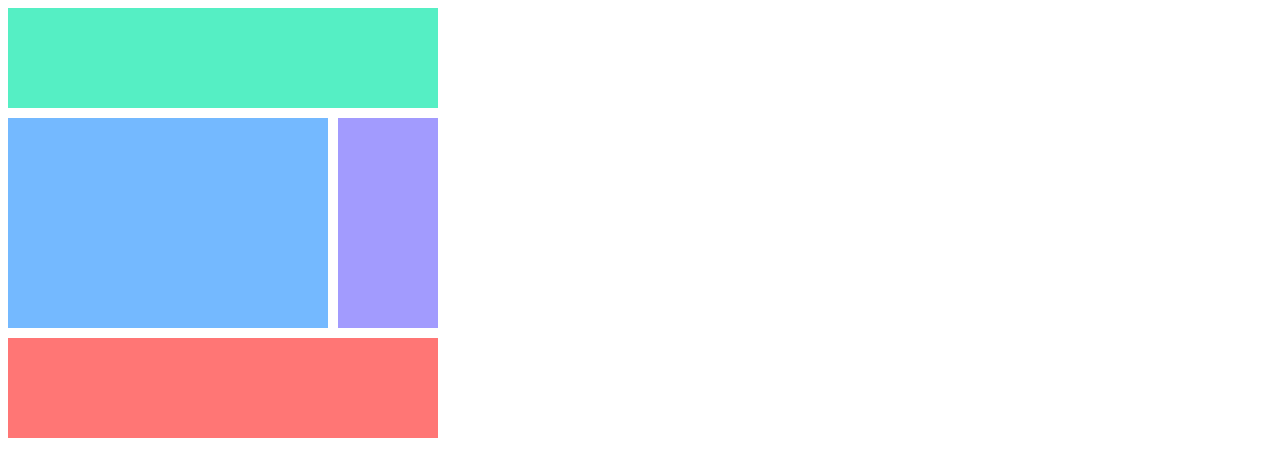
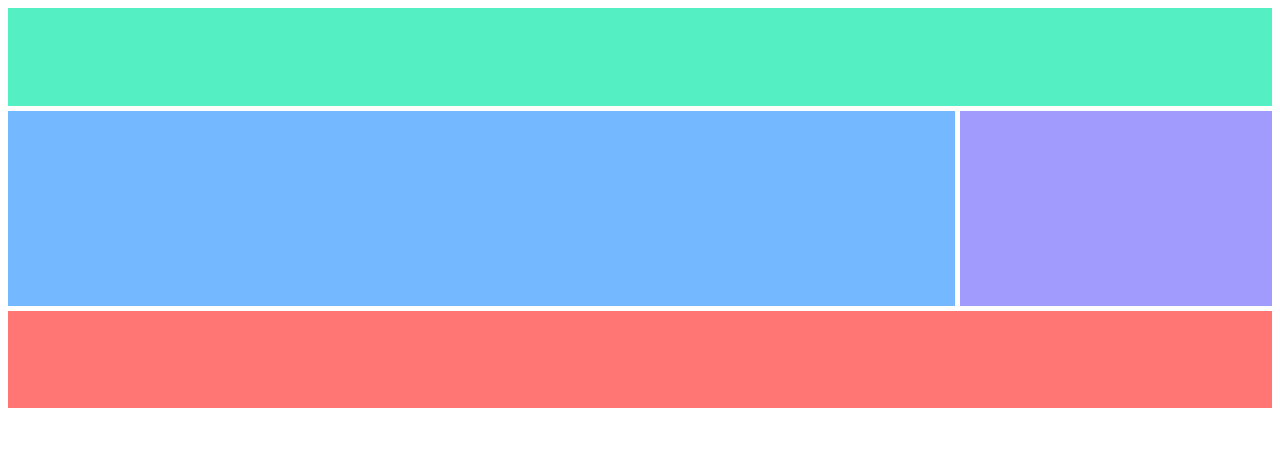
Before and after one commit to hshine1226/grid-practice, a plain HTML site: page index.html in a window 1280 px wide. Drawn offline with Linux system fonts and the light colour scheme.

Commit message:
Grid Template grid template을 사용하여 template를 디자인 한다. fr(fraction)이라는 단위를 통해서 유연한 크기를 갖는 페이지 디자인을 할 수있다.

```diff
--- a/style.css
+++ b/style.css
@@ -1,32 +1,31 @@
 .grid {
   display: grid;
-  gap: 10px;
-  /*라인의 이름을 지정해줄 수 있다.*/
-  grid-template-columns: [first-line] 100px [second-line] 100px [third-line] 100px [fourth-line] 100px;
-  /*repeat 안에서도 이름을 지정해 줄 수 있다.
-  모든 라인 이름이 sexy-line으로 지정된다.*/
-  grid-template-rows: repeat(4, 100px [sexy-line]);
+  gap: 5px;
+  /* row의 1fr을 지정해주려면 높이가 필요하다.
+  50vh -> 화면의 절반을 높이로 지정한다.*/
+  height: 50vh;
+
+  /* fr(fraction)은 유연한 크기를 갖는 단위이다.
+   "" 좌측에 적은 값은 높이, 마지막 / 뒤에 적은 값은 폭이다.
+   각각에 대해 naming도 사용할 수 있다.*/
+  grid-template:
+    "header header header header" 1fr
+    "content content content nav" 2fr
+    "footer footer footer footer" 1fr / 1fr 1fr 1fr 1fr;
 }
 .header {
   background: #55efc4;
-  /*grid-column-start와 grid-column-end를 한 줄에 처리하는 방법
-  처음부터 끝까지 쓸 때, line 수를 세지 말고
-  마지막 라인은 -1로 대체 가능하다.
-  뒤에서부터 line을 셀 때는 -1, -2, -3 이런 식으로 센다.*/
-  grid-column: span 4;
+  grid-area: header;
 }
 .content {
   background: #74b9ff;
-  grid-column: first-line/fourth-line;
-  grid-row: sexy-line 1 / sexy-line 3;
+  grid-area: content;
 }
 .nav {
   background: #a29bfe;
-  grid-row: span 2;
+  grid-area: nav;
 }
 .footer {
   background: #ff7675;
-  /*span은 얼마나 많은 cell을 가지고 있는지 지정하는 함수이다.
-  4개의 셀을 가지고 있다고 지정 span 4*/
-  grid-column: span 4;
+  grid-area: footer;
 }
```
